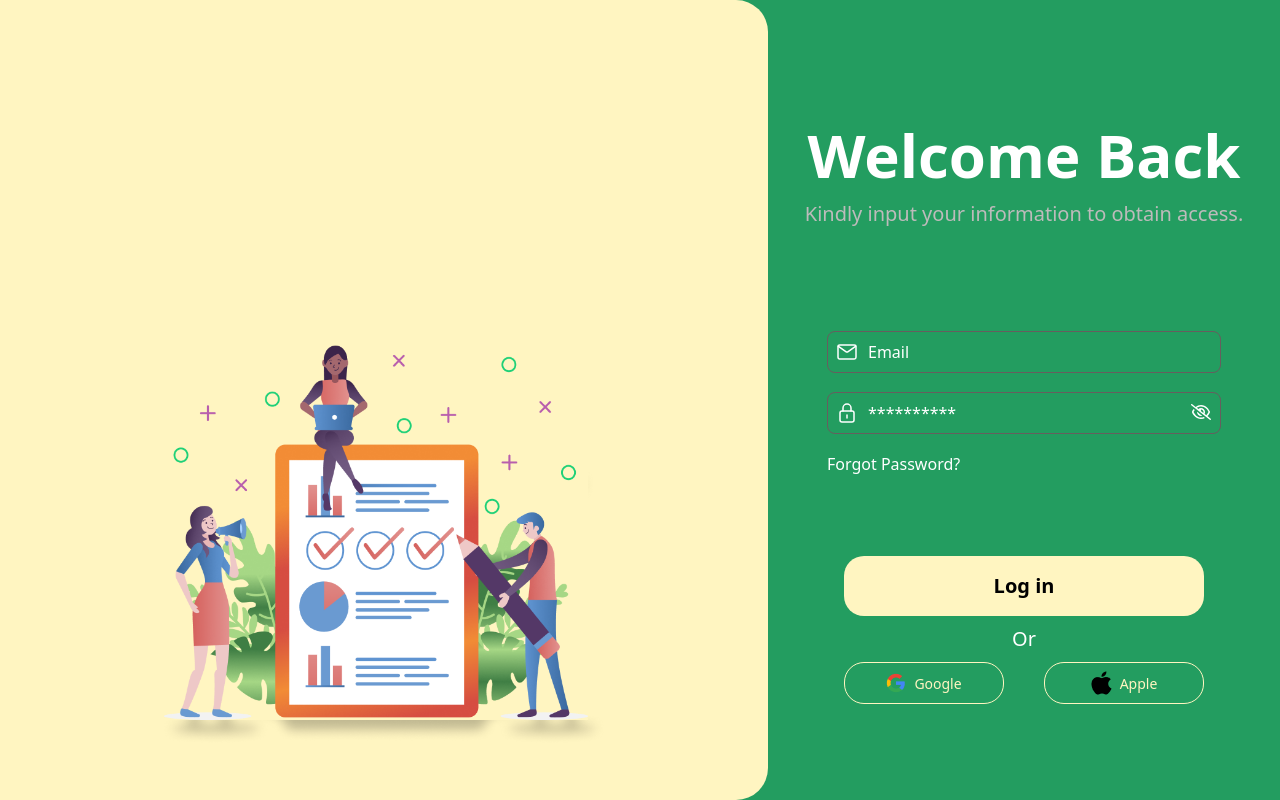
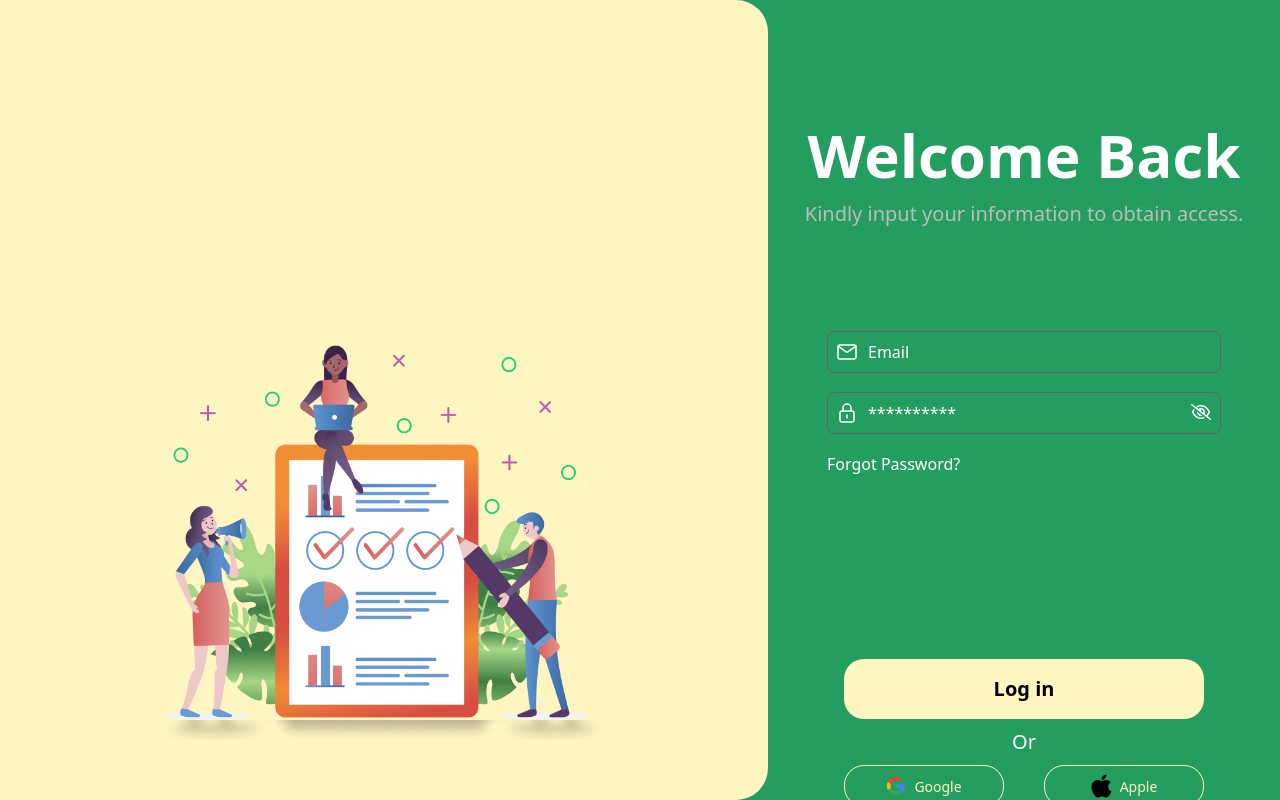
Before and after one commit to Intuneteq/survey-app-2, a React (Vite) app in the folder frontend/: page /login in a window 1280 px wide. Built offline with nearby package versions, Linux system fonts and the light colour scheme; a web font is replaced by a local one.

Commit message:
chore: fixed issues with the login page

```diff
--- a/frontend/src/components/atoms/Buttons/AuthButton.tsx
+++ b/frontend/src/components/atoms/Buttons/AuthButton.tsx
@@ -11,7 +11,7 @@ export default function AuthButton({ width, height, text }: Props) {
         width,
         height,
       }}
-      className="rounded-[1.25rem] bg-[#FFF5C1] text-[#000] text-[1.25rem] font-[700] leading-normal text-center flex justify-center items-center"
+      className="rounded-[1.25rem]  text-[#000] bg-[#FFF5C1] text-[1.25rem] font-[700] leading-normal text-center flex justify-center items-center"
     >
       {text}
     </button>
--- a/frontend/src/pages/auth/Login.tsx
+++ b/frontend/src/pages/auth/Login.tsx
@@ -15,7 +15,7 @@ export default function Login() {
   return (
     <>
       <section>
-        <div className="flex-col flex justify-center items-center mt-[6.88rem] w-full">
+        <div className="flex-col flex justify-center items-center pt-[6.88rem] w-full">
           <AuthHeader
             title="Welcome Back"
             subTitle="Kindly input your information to obtain access."
@@ -23,8 +23,8 @@ export default function Login() {
         </div>
       </section>
 
-      <section className=" mt-[6.44rem] mb-[4.94rem] ">
-        <div className="flex justify-center ">
+      <section className="py-[6.44rem]">
+        <div className="flex justify-center">
           <form className="">
             <div className="flex-col  space-y-[1.16rem]">
               <div className="w-full relative ">
@@ -70,7 +70,7 @@ export default function Login() {
         </div>
       </section>
 
-      <section className="w-full flex justify-center mt-[5rem]">
+      <section className="w-full flex justify-center pt-[5rem]">
         <div className="w-[22.5rem] justify-center space-y-[0.5rem]">
           <div className="w-full flex items-center justify-center">
             <AuthButton text="Log in" width="22.5rem" height="3.75rem" />
@@ -88,7 +88,7 @@ export default function Login() {
         </div>
       </section>
 
-      <section className="mt-[13.06rem]">
+      <section className="pt-[13.06rem]">
         <AuthFooter
           text="Have no account yet?"
           linkText="Sign Up"
--- a/frontend/src/pages/auth/Register.tsx
+++ b/frontend/src/pages/auth/Register.tsx
@@ -22,7 +22,7 @@ export default function Register() {
         subTitle="Kindly submit your details to register."
       />
 
-      <article className="mt-[5.31rem] w-full max-w-[24.625rem] mx-auto mb-[4.94rem] linerblue">
+      <article className="pt-[5.31rem] w-full max-w-[24.625rem] mx-auto pb-[4.94rem] ">
         <form className="">
           <div className="flex-col space-y-[1.16rem]">
             <div className="w-full relative">
```
